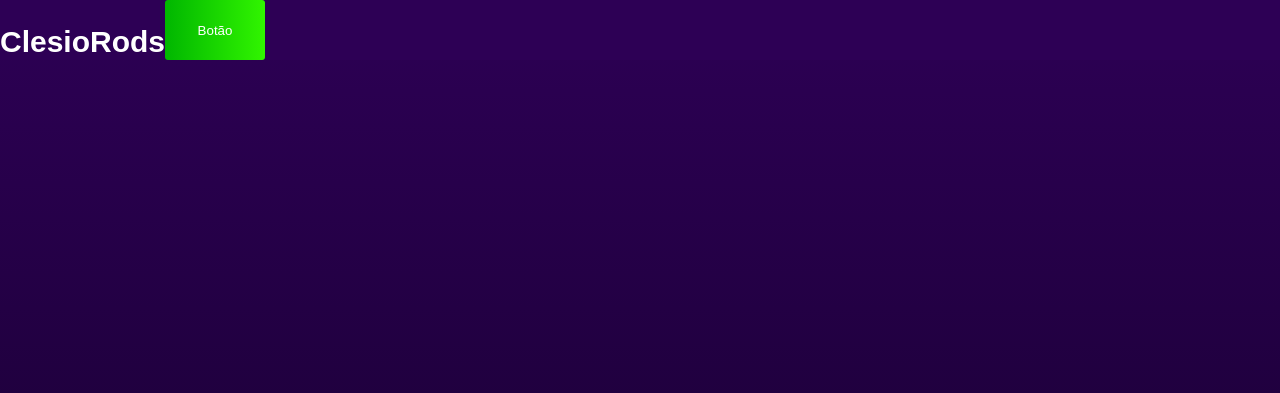
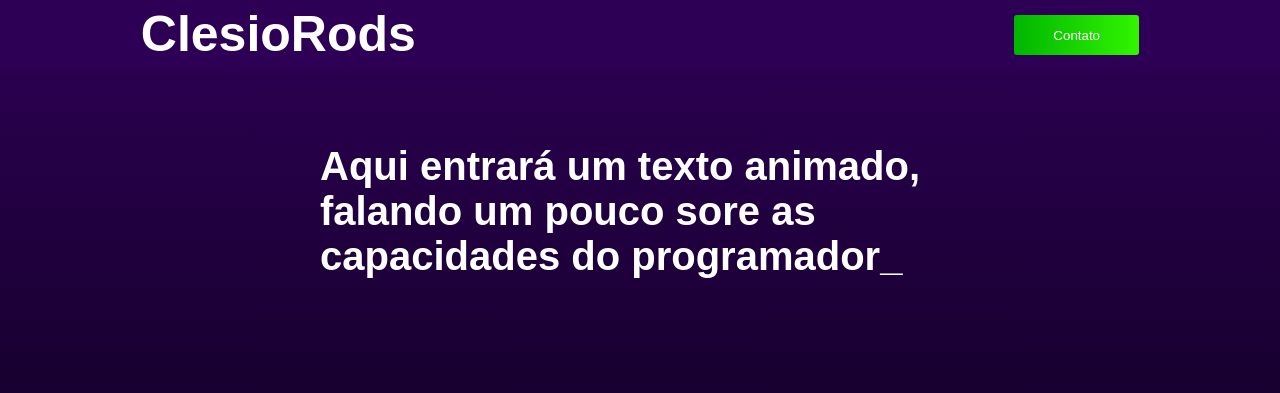
Before and after one commit to clesiorods/personal_website, a plain HTML site: page index.html in a window 1280 px wide. Shown: the top 393 px of the page. Drawn offline with Linux system fonts and the light colour scheme.

Commit message:
Adição do texto animado e alinhamento dos itens da barra de status

```diff
--- a/css/main.css
+++ b/css/main.css
@@ -10,34 +10,58 @@ html, body {
 
 
 div#gradient {
+    text-align: center;
     height: 100vh;
     width: 100vw;
-    background-image: linear-gradient(rgb(45, 0, 85), rgb(32, 0, 63), rgb(0, 0, 15));
+    background-image: linear-gradient(rgb(45, 0, 85), rgb(20, 0, 41), rgb(0, 0, 15));
+    padding-top: 13vh;
 }
 
-nav {
-    display: flex;
+div div#animado {
+    font: 800 5vh Arial;
+    width: 50vw;
+    margin-left: auto;
+    margin-right: auto;
+}
+
+div div#animado p {
+    text-align: left;
+}
+
+div#top_bar {
     position: fixed;
     height: 60px;
     width: 100vw;
     top: 0;
+    padding: 5px 0;
     background-color: rgb(45, 0, 85);
     text-align: center;
     display: flex;
 }
 
+nav {
+    text-align: justify;
+    display: flex;
+    width: 78vw;
+    margin-left: auto;
+    margin-right: auto;
+    max-width: 1500px;
+}
+
 nav h1 {
-    font: 800 30px Arial;
+    margin-top: 0px;
+    font: 800 50px Arial;
 }
 
 nav button {
-    width: 100px;
+    right: 0;
+    width: 125px;
     border-radius: 3px;
     border: none;
-    right: 0;
 
     color: white;
     background: linear-gradient(90deg, rgba(0,182,0,1) 0%, rgb(49, 245, 0) 100%);
+    margin: 10px 0 10px auto;
 }
 
 main {
--- a/index.html
+++ b/index.html
@@ -8,12 +8,14 @@
 </head>
 <body>
     <div id="gradient">
+        <div id="animado">
+            <p>
+                Aqui entrará um texto animado,
+                falando um pouco sore as
+                capacidades do programador_
+            </p>
+        </div>
     </div>
-
-    <!-- <nav id="top_bar">
-        <h1>ClesioRods</h1>
-        <button>Botão</button>
-    </nav> -->
 
     <main id="main">
         <section id="side_section">
@@ -48,10 +50,12 @@
         </section>
     </main>
 
-    <nav id="top_bar">
-        <h1>ClesioRods</h1>
-        <button>Botão</button>
-    </nav>
+    <div id="top_bar">
+        <nav>
+            <h1>ClesioRods</h1>
+            <button>Contato</button>
+        </nav>
+    </div>
 
     <footer id="footer">
     </footer>
```
